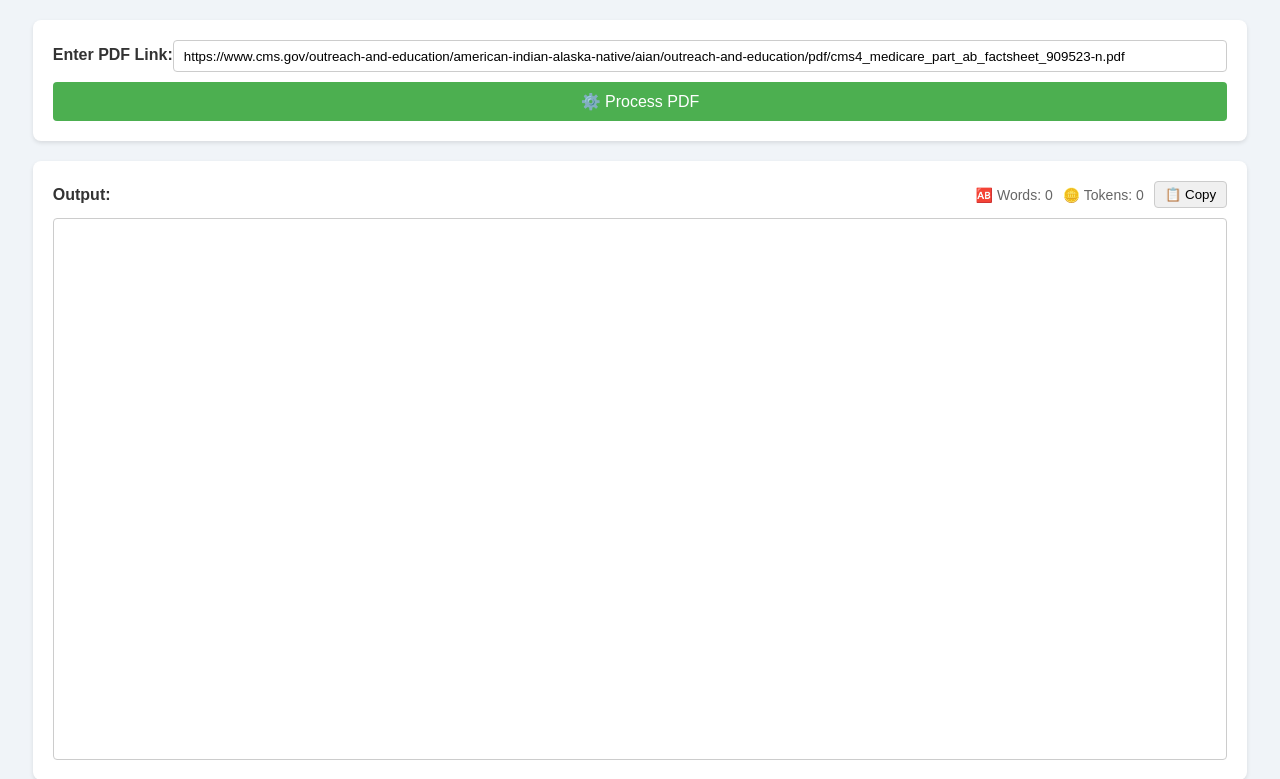
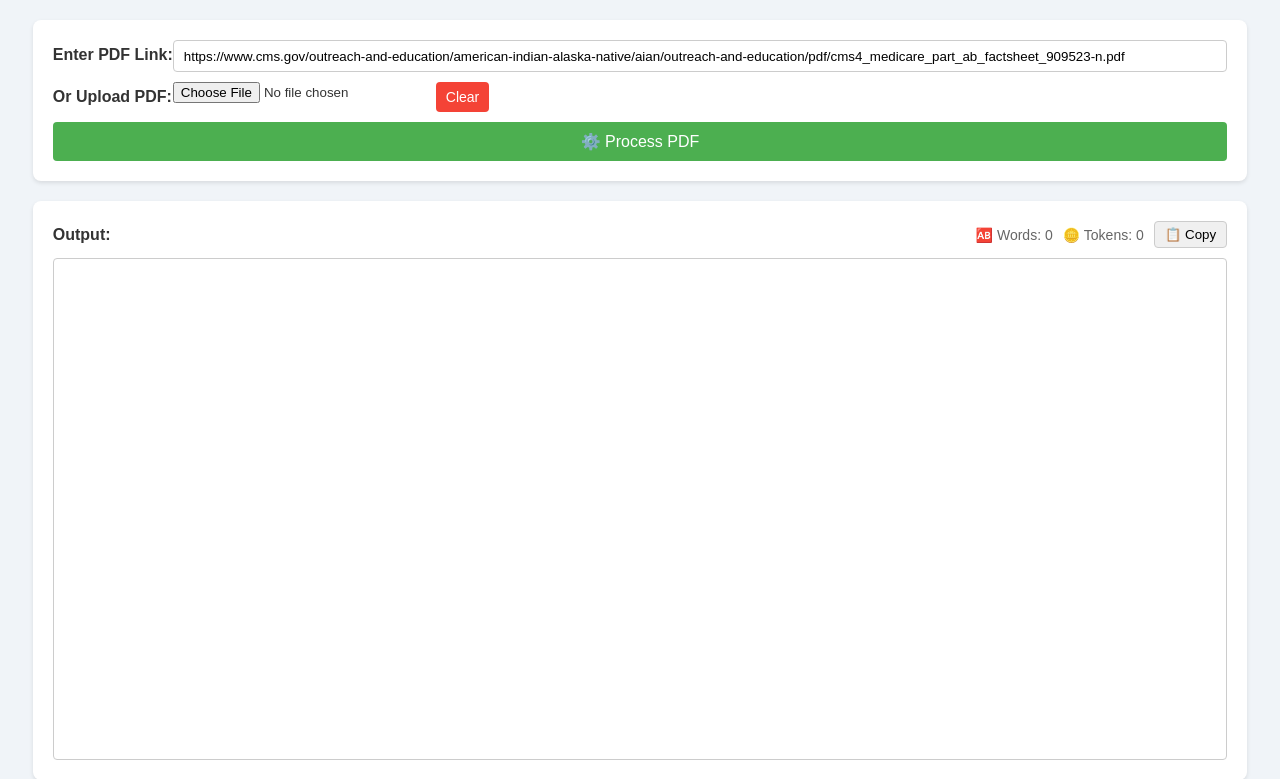
Before and after one commit to andrewfurman/Flask-PDF-to-Text-from-Link, a Flask app: page / in a window 1280 px wide. Shown: the top 779 px of the page. Run offline with Flask 3, Linux system fonts and the light colour scheme.

Commit message:
now allows upload

```diff
--- a/main.py
+++ b/main.py
@@ -1,7 +1,7 @@
-# main.py
-
 from flask import Flask, render_template, request, jsonify, send_from_directory
 from getPdfUrl import get_url_text
+from pdf_processor import extract_text_from_pdf
+import io
 
 app = Flask(__name__, static_folder='static')
 
@@ -11,10 +11,17 @@ def index():
 
 @app.route('/process_pdf', methods=['POST'])
 def process_pdf():
-    data = request.json
-    pdf_url = data.get('pdf_url')
-    text = get_url_text(pdf_url)
-    return jsonify({'text': text})
+    if 'pdf_file' in request.files:
+        pdf_file = request.files['pdf_file']
+        if pdf_file.filename != '':
+            pdf_stream = io.BytesIO(pdf_file.read())
+            text = extract_text_from_pdf(pdf_stream)
+            return jsonify({'text': text})
+    elif 'pdf_url' in request.form:
+        pdf_url = request.form['pdf_url']
+        text = get_url_text(pdf_url)
+        return jsonify({'text': text})
+    return jsonify({'error': 'No PDF file or URL provided'}), 400
 
 @app.route('/static/<path:path>')
 def send_static(path):
--- a/static/script.js
+++ b/static/script.js
@@ -3,6 +3,8 @@ document.addEventListener('DOMContentLoaded', function() {
     const wordCountElement = document.getElementById('word-count');
     const tokenCountElement = document.getElementById('token-count');
     const pdfLinkInput = document.getElementById('pdf-link');
+    const pdfFileInput = document.getElementById('pdf-file');
+    const clearFileButton = document.getElementById('clear-file');
     let firstFocus = true;
 
     function updateCounts() {
@@ -13,23 +15,44 @@ document.addEventListener('DOMContentLoaded', function() {
         tokenCountElement.textContent = `🪙 Tokens: ${tokenCount}`;
     }
 
+    clearFileButton.addEventListener('click', function() {
+        pdfFileInput.value = '';
+        pdfLinkInput.disabled = false;
+    });
+
+    pdfFileInput.addEventListener('change', function() {
+        if (pdfFileInput.value) {
+            pdfLinkInput.disabled = true;
+        } else {
+            pdfLinkInput.disabled = false;
+        }
+    });
+
     document.getElementById('pdf-form').addEventListener('submit', function(e) {
         e.preventDefault();
         const pdfUrl = pdfLinkInput.value;
+        const pdfFile = pdfFileInput.files[0];
 
         outputArea.innerHTML = 'Processing...';
         updateCounts();
 
+        let formData = new FormData();
+        if (pdfFile) {
+            formData.append('pdf_file', pdfFile);
+        } else if (pdfUrl) {
+            formData.append('pdf_url', pdfUrl);
+        } else {
+            outputArea.textContent = 'Error: Please provide either a PDF URL or upload a PDF file.';
+            updateCounts();
+            return;
+        }
+
         fetch('/process_pdf', {
             method: 'POST',
-            headers: {
-                'Content-Type': 'application/json',
-            },
-            body: JSON.stringify({pdf_url: pdfUrl}),
+            body: formData,
         })
         .then(response => response.json())
         .then(data => {
-            // Preserve newlines by replacing them with <br> tags
             const formattedText = data.text.replace(/\n/g, '<br>');
             outputArea.innerHTML = formattedText;
             updateCounts();
--- a/static/styles.css
+++ b/static/styles.css
@@ -198,3 +198,20 @@ body, html {
 .formatted-output tr:hover {
     background-color: #f5f5f5;
 }
+
+/* Add this to your existing styles */
+#clear-file {
+    margin-left: 10px;
+    padding: 5px 10px;
+    background-color: #f44336;
+    color: white;
+    border: none;
+    cursor: pointer;
+    border-radius: 4px;
+    font-size: 14px;
+    transition: background-color 0.3s;
+}
+
+#clear-file:hover {
+    background-color: #d32f2f;
+}
--- a/templates/index.html
+++ b/templates/index.html
@@ -3,16 +3,21 @@
     <head>
         <meta charset="UTF-8">
         <meta name="viewport" content="width=device-width, initial-scale=1.0">
-        <title>PDF Link Analyzer</title>
+        <title>PDF Analyzer</title>
         <link rel="stylesheet" href="{{ url_for('static', filename='styles.css') }}">
         <link rel="icon" href="/static/cube.svg" type="image/x-icon">
     </head>
 <body>
     <div class="container">
-        <form id="pdf-form">
+        <form id="pdf-form" enctype="multipart/form-data">
             <div class="input-container">
                 <label for="pdf-link">Enter PDF Link:  </label>
-                <input type="url" id="pdf-link" name="pdf-link" required value="https://www.cms.gov/outreach-and-education/american-indian-alaska-native/aian/outreach-and-education/pdf/cms4_medicare_part_ab_factsheet_909523-n.pdf">
+                <input type="url" id="pdf-link" name="pdf-link" value="https://www.cms.gov/outreach-and-education/american-indian-alaska-native/aian/outreach-and-education/pdf/cms4_medicare_part_ab_factsheet_909523-n.pdf">
+            </div>
+            <div class="input-container">
+                <label for="pdf-file">Or Upload PDF:  </label>
+                <input type="file" id="pdf-file" name="pdf-file" accept=".pdf">
+                <button type="button" id="clear-file">Clear</button>
             </div>
             <button type="submit" id="process-button">⚙️ Process PDF</button>
         </form>
```
